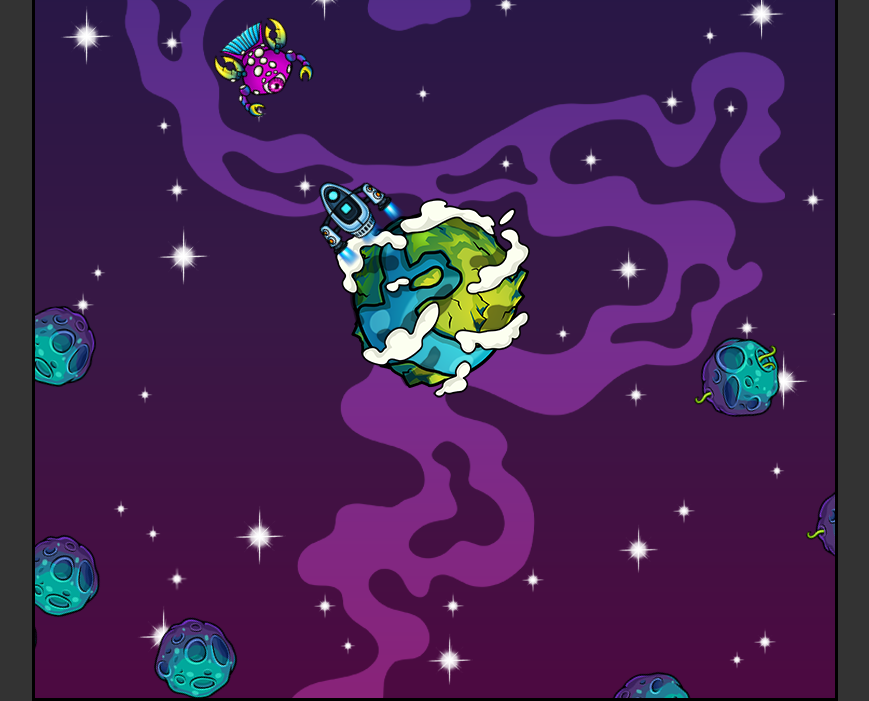
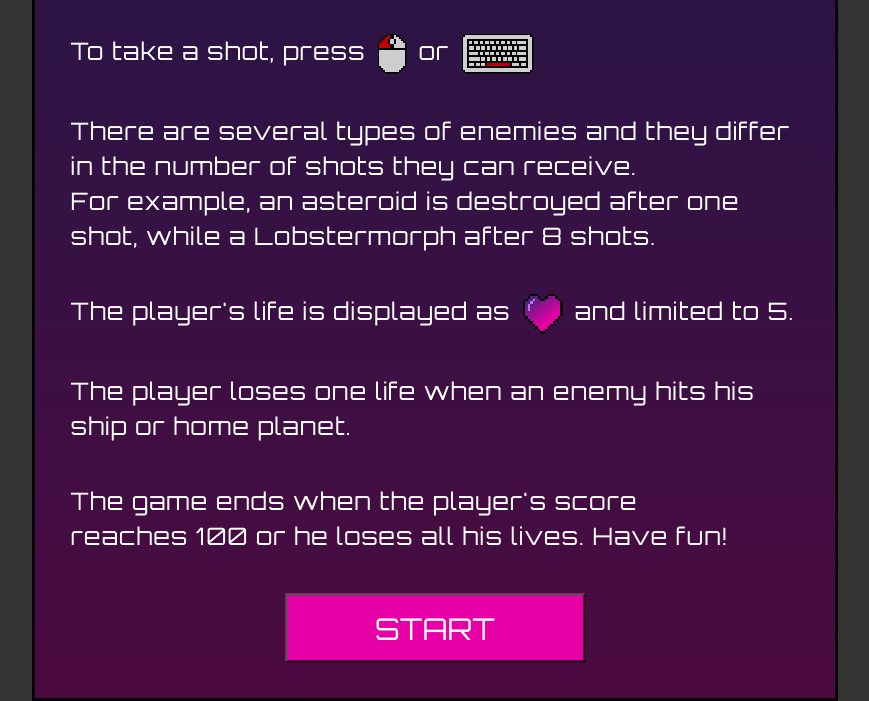
Before and after one commit to MarcinBedorf/Planet-Defense, a website with bundled scripts: page index.html in a window 1280 px wide. Shown: the part 102-803 px from the top of the page, without its empty margins (205-1074 px from the left). Built offline with nearby package versions, Linux system fonts and the light colour scheme.

Commit message:
Added a start screen with game information

```diff
--- a/index.html
+++ b/index.html
@@ -9,10 +9,37 @@
     <link rel="stylesheet" href="style.css">
     <link rel="preconnect" href="https://fonts.googleapis.com">
     <link rel="preconnect" href="https://fonts.gstatic.com" crossorigin>
-    <link href="https://fonts.googleapis.com/css2?family=Pixelify+Sans:wght@400;700&display=swap" rel="stylesheet">
+    <link href="https://fonts.googleapis.com/css2?family=Orbitron:wght@400;700&display=swap" rel="stylesheet">
 
 </head>
 <body>
+<div class="hint-container">
+    <div class="hint-row">
+        <h2>Before you start</h2>
+    </div>
+    <div class="hint-row">
+        <p>To take a shot, press</p>
+        <img class="icon" src="./assets/mouse-icon.svg" alt="mouse icon">
+        <p>or</p>
+        <img class="icon" src="./assets/keyboard-icon.svg" alt="keyboard icon">
+    </div>
+    <div class="hint-row">
+        <p>There are several types of enemies and they differ in the number of shots they can receive.<br>For example, an asteroid is destroyed after one shot, while a Lobstermorph after 8 shots.</p>
+    </div>
+    <div class="hint-row">
+        <p>The player's life is displayed as</p>
+        <img class="icon" src="./assets/heart.svg" alt="mouse icon">
+        <p>and limited to 5.</p>
+    </div>
+    <div class="hint-row">
+       <p>The player loses one life when an enemy hits his ship or home planet.</p>
+    </div>
+    <div class="hint-row">
+        <p>The game ends when the player's score reaches&nbsp;100 or he loses all his lives. Have fun!</p>
+    </div>
+
+    <button class="start__game">start</button>
+</div>
 <canvas id="canvas"></canvas>
 <button id="restartGame">Restart</button>
 <div class="hidden">
--- a/js/Game.js
+++ b/js/Game.js
@@ -106,7 +106,7 @@ export default class Game {
     drawStatusText(context) {
         context.save();
         context.textAlign = 'left';
-        context.font = '30px "Pixelify Sans", sans-serif';
+        context.font = '30px "Orbitron", sans-serif';
         context.fillText(`SCORE: ${this.score}`, 20, 30);
         const heart = document.getElementById('heart');
         for (let i = 0; i < this.playerLives; i++) {
@@ -124,9 +124,9 @@ export default class Game {
                 message1 = 'You lose!';
                 message2 = 'Try again';
             }
-            context.font = '80px "Pixelify Sans", sans-serif';
+            context.font = '80px "Orbitron", sans-serif';
             context.fillText(message1, this.width * 0.5, 150);
-            context.font = '50px "Pixelify Sans", sans-serif';
+            context.font = '50px "Orbitron", sans-serif';
             context.fillText(message2, this.width * 0.5, 225);
 
             const restartGameBtn = document.getElementById('restartGame');
--- /dev/null
+++ b/main.scss
@@ -0,0 +1,109 @@
+$primary-color: #fff;
+$secondary-color: #E600A5;
+
+*, *::before, *::after {
+  box-sizing: border-box;
+}
+
+* {
+  margin: 0;
+  padding: 0;
+}
+
+body {
+  font-family: 'Orbitron', sans-serif;
+  color: $primary-color;
+  background-color: #333;
+}
+
+.hint-container {
+  position: absolute;
+  display: flex;
+  flex-direction: column;
+  top: 50%;
+  left: 50%;
+  transform: translate(-50%, -50%);
+  width: 805px;
+  height: 805px;
+  background: rgb(39,22,70);
+  background: linear-gradient(180deg, rgba(39,22,70,1) 0%, rgba(76,10,65,1) 100%);
+  border: 2px solid black;
+  z-index: 100;
+  padding: 36px;
+
+  &.hidden {
+    display: none;
+  }
+
+  h2 {
+    font-size: 40px;
+    margin: 0 auto 10px;
+    text-align: center;
+  }
+
+  .hint-row {
+    display: flex;
+    flex-direction: row;
+    width: 100%;
+    margin-bottom: 40px;
+
+    p {
+      font-size: 24px;
+      line-height: 35px;
+      letter-spacing: 1px;
+    }
+
+    .icon {
+      margin: 0 12px;
+      height: 40px;
+    }
+  }
+
+  .start__game {
+    margin: 0 auto;
+    width: 300px;
+    height: 80px;
+    color: $primary-color;
+    font-size: 30px;
+    font-family: "Orbitron", sans-serif;
+    text-transform: uppercase;
+    background-color: $secondary-color;
+
+    &:hover {
+      background-color: #A70070;
+    }
+  }
+}
+
+#canvas {
+  position: absolute;
+  top: 50%;
+  left: 50%;
+  transform: translate(-50%, -50%);
+  border: 3px solid black;
+  background: url("assets/background.png");
+}
+
+.hidden {
+  display: none;
+}
+
+#restartGame {
+  display: none;
+  position: absolute;
+  top: 70%;
+  left: 50%;
+  width: 200px;
+  height: 60px;
+  font-size: 30px;
+  line-height: 30px;
+  font-family: 'Orbitron', sans-serif;
+  color: $primary-color;
+  transform: translate(-50%, -50%);
+  border: 3px solid $primary-color;
+  background-color: rgba(201, 115, 231, 0.87);
+}
+
+#restartGame:hover {
+  background-color: rgba(178, 66, 215, 0.87);
+}
--- a/package.json
+++ b/package.json
@@ -1,5 +1,9 @@
 {
+  "scripts": {
+    "compile": "sass --watch --no-source-map main.scss style.css"
+  },
   "dependencies": {
-    "live-server": "^1.2.2"
+    "live-server": "^1.2.2",
+    "sass": "^1.69.5"
   }
 }
--- a/script.js
+++ b/script.js
@@ -8,13 +8,20 @@ window.addEventListener('load', () => {
     ctx.strokeStyle = 'white';
     ctx.fillStyle = 'white';
     ctx.lineWidth = 2;
-    ctx.font = '40px "Pixelify Sans", sans-serif';
+    ctx.font = '40px "Orbitron", sans-serif';
     ctx.textAlign = 'center';
     ctx.textBaseline = 'middle';
 
+    let gameStarted = false;
 
+    const hints = document.querySelector('.hint-container');
+    const startBtn = document.querySelector('.start__game');
+    startBtn.addEventListener('click', () => {
+        hints.classList.add('hidden');
+        gameStarted = true;
+
+        if (gameStarted) {
             const game = new Game(canvas);
-
             let lastTime = 0;
 
             function animate(timeStamp) {
@@ -24,6 +31,7 @@ window.addEventListener('load', () => {
                 game.render(ctx, deltaTime);
                 requestAnimationFrame(animate);
             }
-
             requestAnimationFrame(animate);
+        }
+    });
 })
```
Also changed, not shown: assets/heart.svg (added), assets/heart2.png (deleted), assets/keyboard-icon.svg (added), assets/mouse-icon.svg (added), style.css, 2 other files. Lines whose indentation alone changed are shown as unchanged.
